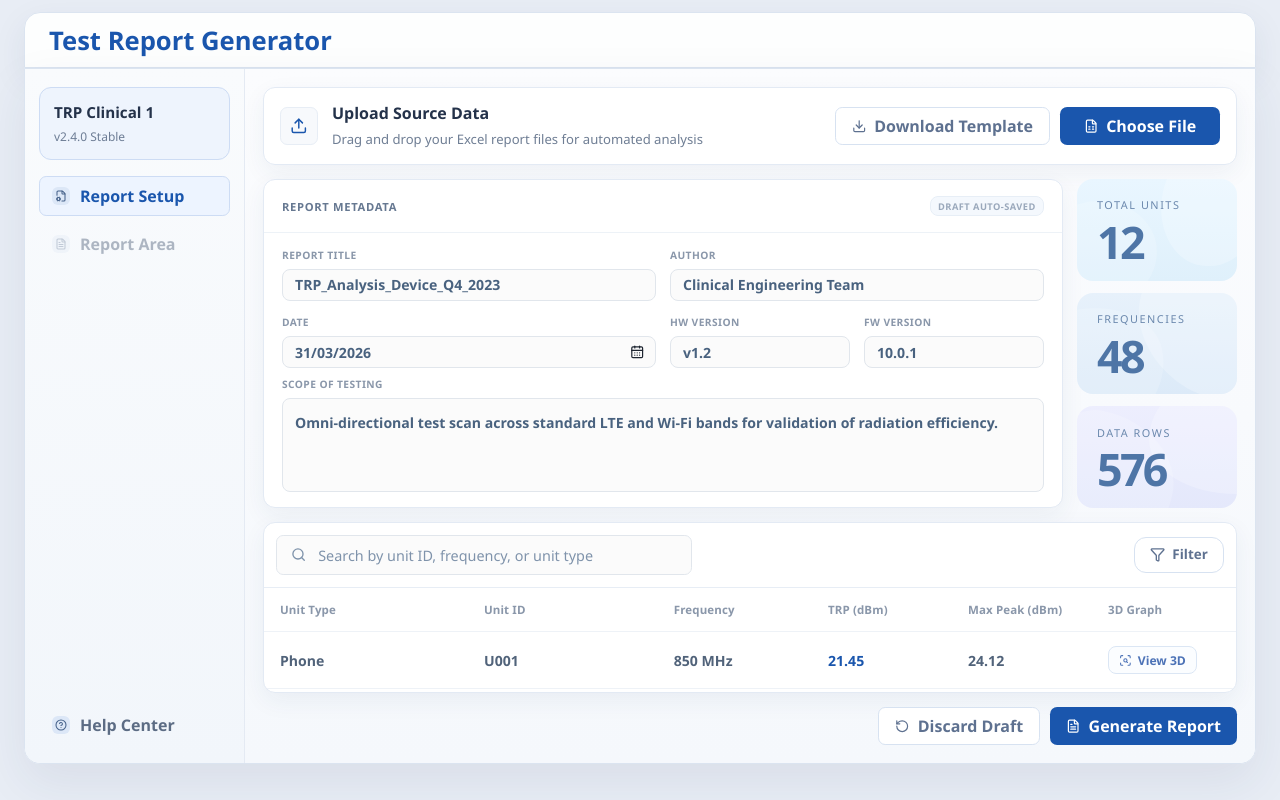
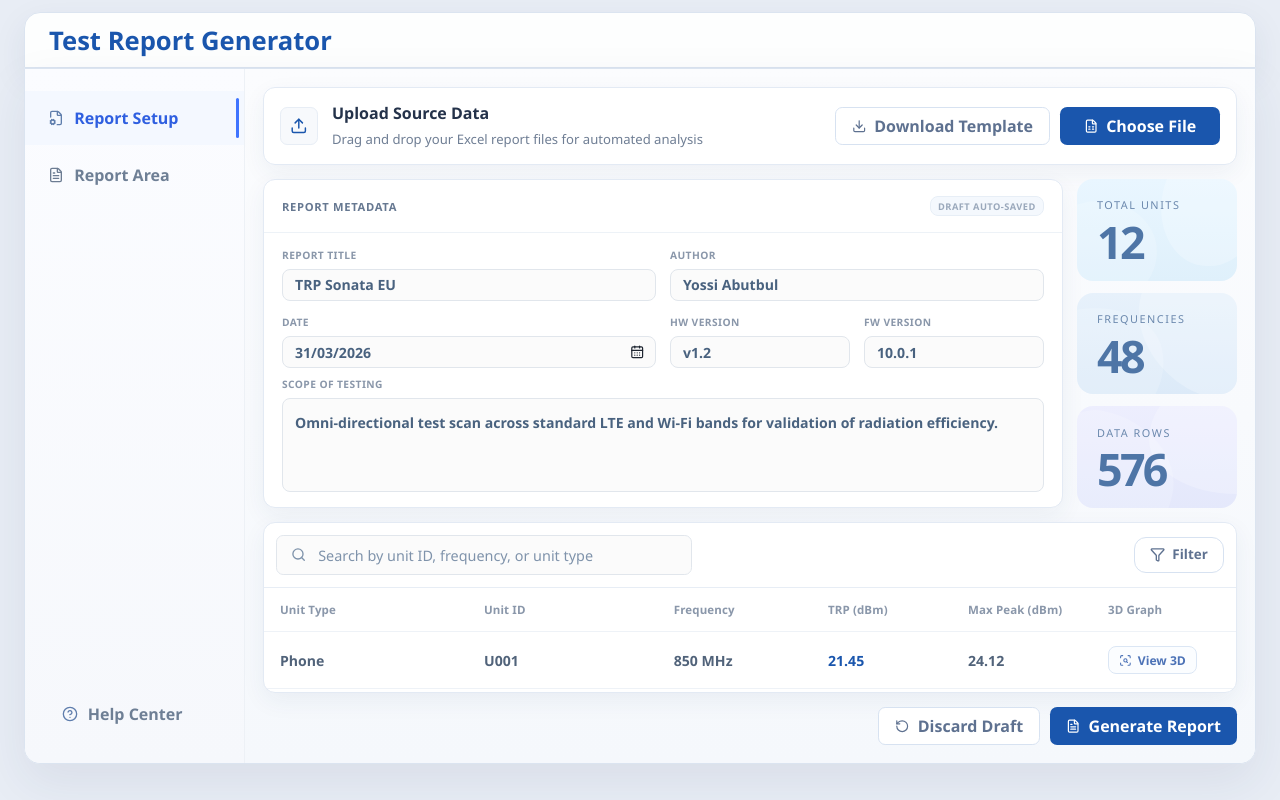
Before and after one commit to YossiAbutbul/ReportGenrator, a React (Vite) app: page / in a window 1280 px wide. Built offline with nearby package versions, Linux system fonts and the light colour scheme.

Commit message:
adjust the sidebar and creating mockup and animations

```diff
--- a/src/App.css
+++ b/src/App.css
@@ -76,9 +76,9 @@
   display: flex;
   flex-direction: column;
   justify-content: space-between;
-  padding: var(--space-2xl) var(--space-lg);
-  background: linear-gradient(180deg, #f9fbfd 0%, #f2f6fb 100%);
-  border-right: var(--border-thin) solid #e4eaf3;
+  padding: 1.35rem 0.85rem;
+  background: linear-gradient(180deg, #fbfcff 0%, #f6f8fc 100%);
+  border-right: var(--border-thin) solid #edf1f6;
   overflow: auto;
   scrollbar-width: thin;
   scrollbar-color: var(--color-scrollbar-sidebar-thumb)
@@ -108,25 +108,7 @@
 
 .sidebar-nav__top {
   display: grid;
-  gap: var(--space-xl);
-}
-
-.sidebar-nav__product {
-  padding: var(--space-lg);
-  background: var(--color-panel-soft);
-  border: var(--border-thin) solid var(--color-primary-border);
-  border-radius: var(--radius-lg);
-}
-
-.sidebar-nav__product-name {
-  font-weight: 700;
-  font-size: var(--font-size-lg);
-}
-
-.sidebar-nav__product-version {
-  margin-top: var(--space-2xs);
-  color: var(--color-text-muted);
-  font-size: 0.75rem;
+  gap: 0.85rem;
 }
 
 .sidebar-nav__action {
@@ -143,58 +125,80 @@
 }
 
 .sidebar-nav__items {
+  position: relative;
   display: grid;
-  gap: var(--space-xs);
+  gap: 0.2rem;
+  margin-inline: -0.85rem;
+  --sidebar-item-height: 3.4rem;
+  --sidebar-item-gap: 0.2rem;
+  --sidebar-indicator-offset: 0.45rem;
+}
+
+.sidebar-nav__active-indicator {
+  position: absolute;
+  right: 0.3rem;
+  z-index: 1;
+  width: 0.22rem;
+  top: var(--sidebar-indicator-offset);
+  height: calc(var(--sidebar-item-height) - (var(--sidebar-indicator-offset) * 2));
+  border-radius: 999rem;
+  background: #3f74ff;
+  transform: translateY(
+    calc((var(--sidebar-item-height) + var(--sidebar-item-gap)) * var(--active-index, 0))
+  );
+  transition: transform 220ms ease;
 }
 
 .sidebar-nav__item,
 .sidebar-nav__footer {
+  position: relative;
   display: flex;
   align-items: center;
   gap: var(--space-sm);
-  min-height: 2.5rem;
-  padding: 0 var(--space-md);
-  border: var(--border-thin) solid transparent;
-  border-radius: var(--radius-md);
+  width: 100%;
+  min-height: 3.4rem;
+  padding: 0 1.45rem;
+  border: 0;
+  border-radius: 0;
   background: transparent;
-  color: #5c6c84;
-  font-weight: 600;
+  color: #6e7f95;
+  font-weight: 700;
   text-align: left;
 }
 
 .sidebar-nav__item.is-active {
-  background: var(--color-primary-soft);
-  border-color: var(--color-primary-border);
-  color: var(--color-primary);
+  background: #f4f8ff;
+  color: #2f5fe0;
 }
 
 .sidebar-nav__item.is-disabled {
-  opacity: 0.48;
+  opacity: 0.46;
   cursor: not-allowed;
 }
 
 .sidebar-nav__item.is-disabled .sidebar-nav__item-icon {
-  background: #e8eef7;
-  color: #8798b0;
+  color: #9aabbe;
 }
 
 .sidebar-nav__item-icon {
   display: inline-flex;
   align-items: center;
   justify-content: center;
-  width: 1.125rem;
-  height: 1.125rem;
-  border-radius: var(--space-2xs);
-  background: #dce7f7;
-  color: #47638b;
-  font-size: 0.65rem;
-  font-weight: 700;
+  width: 1rem;
+  height: 1rem;
+  color: #6c7c92;
+  flex-shrink: 0;
 }
 
 .sidebar-nav__item-icon svg {
-  width: 0.75rem;
-  height: 0.75rem;
-  stroke-width: 2.1;
+  width: 1rem;
+  height: 1rem;
+  stroke-width: 2;
+}
+
+.sidebar-nav__item.is-active .sidebar-nav__item-icon,
+.sidebar-nav__footer .sidebar-nav__item-icon {
+  color: #5f7ead;
 }
 
 .app-shell__content {
--- a/src/App.tsx
+++ b/src/App.tsx
@@ -2,33 +2,31 @@ import type { ReactElement } from 'react';
 import { useState } from 'react';
 import './App.css';
 import { AppShell } from './components/layout/AppShell';
+import { initialMetadata } from './data/trpDashboardMockData';
 import { ReportAreaPage } from './pages/ReportAreaPage';
 import { ReportSetupPage } from './pages/ReportSetupPage';
 import type { AppPage } from './types/navigation';
+import type { ReportMetadataForm } from './types/trpDashboard';
 
 function App(): ReactElement {
   const [activePage, setActivePage] = useState<AppPage>('reportSetup');
-  const [canOpenReportArea, setCanOpenReportArea] = useState(false);
+  const [metadata, setMetadata] = useState<ReportMetadataForm>(initialMetadata);
 
   const handleGenerateReport = (): void => {
-    setCanOpenReportArea(true);
     setActivePage('reportArea');
   };
 
   return (
     <AppShell
       activePage={activePage}
-      canOpenReportArea={canOpenReportArea}
-      onNavigate={(page) => {
-        if (page === 'reportArea' && !canOpenReportArea) {
-          return;
-        }
-
-        setActivePage(page);
-      }}
+      onNavigate={setActivePage}
     >
       {activePage === 'reportSetup' ? (
-        <ReportSetupPage onGenerateReport={handleGenerateReport} />
+        <ReportSetupPage
+          metadata={metadata}
+          onGenerateReport={handleGenerateReport}
+          onMetadataChange={setMetadata}
+        />
       ) : (
         <ReportAreaPage />
       )}
--- a/src/components/layout/AppShell.tsx
+++ b/src/components/layout/AppShell.tsx
@@ -5,14 +5,12 @@ import type { AppPage } from '../../types/navigation';
 
 type AppShellProps = PropsWithChildren<{
   activePage: AppPage;
-  canOpenReportArea: boolean;
   onNavigate: (page: AppPage) => void;
 }>;
 
 export function AppShell({
   children,
   activePage,
-  canOpenReportArea,
   onNavigate,
 }: AppShellProps): ReactElement {
   return (
@@ -21,10 +19,7 @@ export function AppShell({
       <div className="app-shell__body">
         <SidebarNav
           activeItem={activePage}
-          canOpenReportArea={canOpenReportArea}
           onNavigate={onNavigate}
-          productName="TRP Clinical 1"
-          versionLabel="v2.4.0 Stable"
           footerLabel="Help Center"
         />
         <main className="app-shell__content">{children}</main>
--- a/src/components/layout/SidebarNav.tsx
+++ b/src/components/layout/SidebarNav.tsx
@@ -15,43 +15,35 @@ type NavItem = {
 
 type SidebarNavProps = {
   activeItem: AppPage;
-  canOpenReportArea: boolean;
   onNavigate: (item: AppPage) => void;
-  productName: string;
-  versionLabel: string;
   footerLabel: string;
 };
 
 export function SidebarNav({
   activeItem,
-  canOpenReportArea,
   onNavigate,
-  productName,
-  versionLabel,
   footerLabel,
 }: SidebarNavProps): ReactElement {
-  const items: Array<NavItem & { disabled?: boolean }> = [
+  const items: NavItem[] = [
     { key: 'reportSetup', label: 'Report Setup', icon: FileCog },
-    { key: 'reportArea', label: 'Report Area', icon: FileText, disabled: !canOpenReportArea },
+    { key: 'reportArea', label: 'Report Area', icon: FileText },
   ];
+  const activeIndex = items.findIndex((item) => item.key === activeItem);
 
   return (
     <aside className="sidebar-nav">
       <div className="sidebar-nav__top">
-        <div className="sidebar-nav__product">
-          <div className="sidebar-nav__product-name">{productName}</div>
-          <div className="sidebar-nav__product-version">{versionLabel}</div>
-        </div>
-
-        <nav className="sidebar-nav__items" aria-label="Primary navigation">
+        <nav
+          className="sidebar-nav__items"
+          aria-label="Primary navigation"
+          style={{ ['--active-index' as string]: activeIndex }}
+        >
+          <span className="sidebar-nav__active-indicator" aria-hidden="true" />
           {items.map((item) => (
             <button
               key={item.key}
-              className={`sidebar-nav__item${activeItem === item.key ? ' is-active' : ''}${item.disabled ? ' is-disabled' : ''}`}
+              className={`sidebar-nav__item${activeItem === item.key ? ' is-active' : ''}`}
               type="button"
-              disabled={item.disabled}
-              aria-disabled={item.disabled ? 'true' : undefined}
-              title={item.disabled ? 'Available after report preview is created' : undefined}
               onClick={() => onNavigate(item.key)}
             >
               <span className="sidebar-nav__item-icon" aria-hidden="true">
--- a/src/data/trpDashboardMockData.ts
+++ b/src/data/trpDashboardMockData.ts
@@ -15,8 +15,8 @@ function getTodayDateString(): string {
 }
 
 export const initialMetadata: ReportMetadataForm = {
-  reportTitle: 'TRP_Analysis_Device_Q4_2023',
-  author: 'Clinical Engineering Team',
+  reportTitle: 'TRP Sonata EU',
+  author: 'Yossi Abutbul',
   date: getTodayDateString(),
   hwVersion: 'v1.2',
   fwVersion: '10.0.1',
--- a/src/pages/ReportSetupPage.tsx
+++ b/src/pages/ReportSetupPage.tsx
@@ -12,12 +12,12 @@ import {
 import { ReportMetadataSection } from '../components/reportMetadata/ReportMetadataSection';
 import { UploadSourceDataCard } from '../components/upload/UploadSourceDataCard';
 import {
-  initialMetadata,
   metadataFields,
   resultRows,
   summaryCards,
 } from '../data/trpDashboardMockData';
 import type {
+  ReportMetadataForm,
   SummaryCardData,
 } from '../types/trpDashboard';
 
@@ -35,7 +35,9 @@ type FilterSectionProps = {
 };
 
 type TrpDashboardPageProps = {
+  metadata: ReportMetadataForm;
   onGenerateReport: () => void;
+  onMetadataChange: Dispatch<SetStateAction<ReportMetadataForm>>;
 };
 
 function SummaryCard({
@@ -130,8 +132,11 @@ function FilterSection({
   );
 }
 
-export function ReportSetupPage({ onGenerateReport }: TrpDashboardPageProps): ReactElement {
-  const [metadata, setMetadata] = useState(initialMetadata);
+export function ReportSetupPage({
+  metadata,
+  onGenerateReport,
+  onMetadataChange,
+}: TrpDashboardPageProps): ReactElement {
   const [searchQuery, setSearchQuery] = useState('');
   const [isFilterPanelOpen, setIsFilterPanelOpen] = useState(false);
   const [selectedTypes, setSelectedTypes] = useState<string[]>([]);
@@ -192,7 +197,7 @@ export function ReportSetupPage({ onGenerateReport }: TrpDashboardPageProps): Re
   }, [searchQuery, selectedFrequencies, selectedIds, selectedTypes]);
 
   const handleMetadataFieldChange = (key: string, value: string): void => {
-    setMetadata((current) => ({
+    onMetadataChange((current) => ({
       ...current,
       [key]: value,
     }));
```
